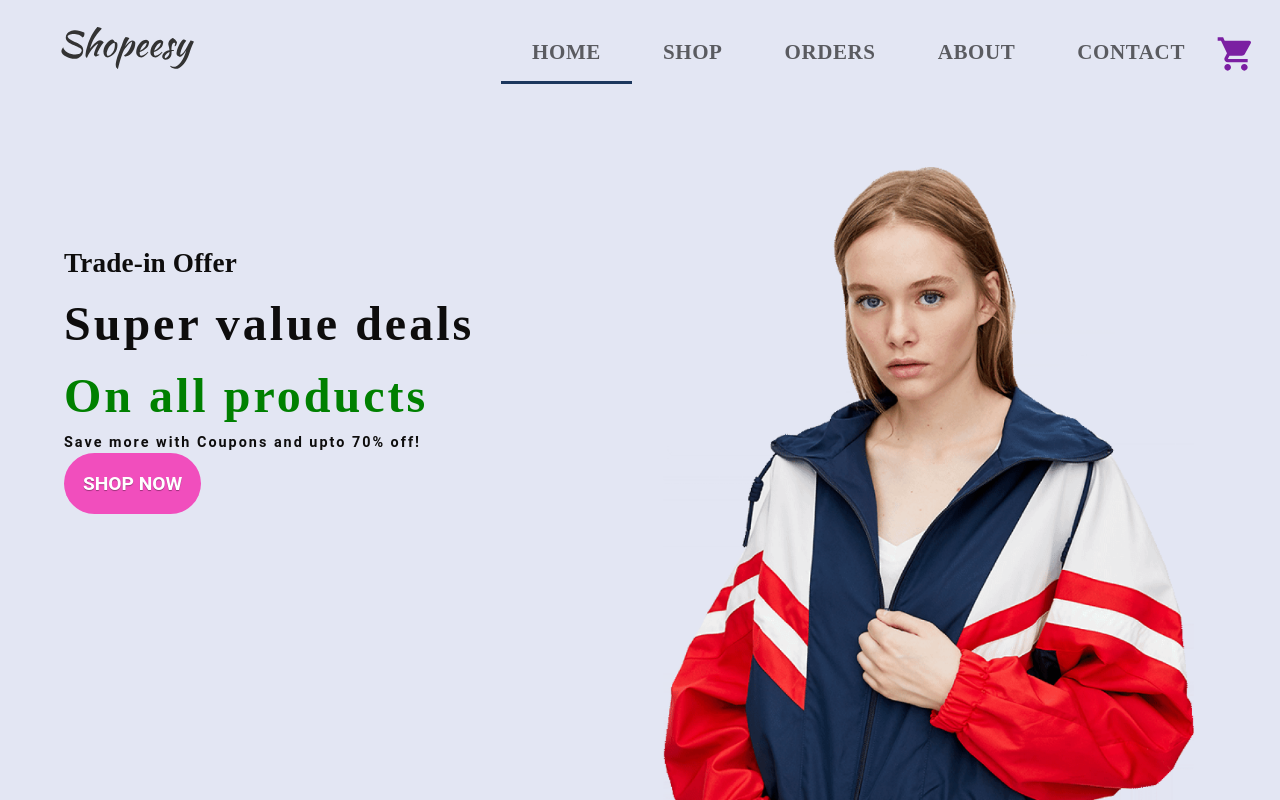
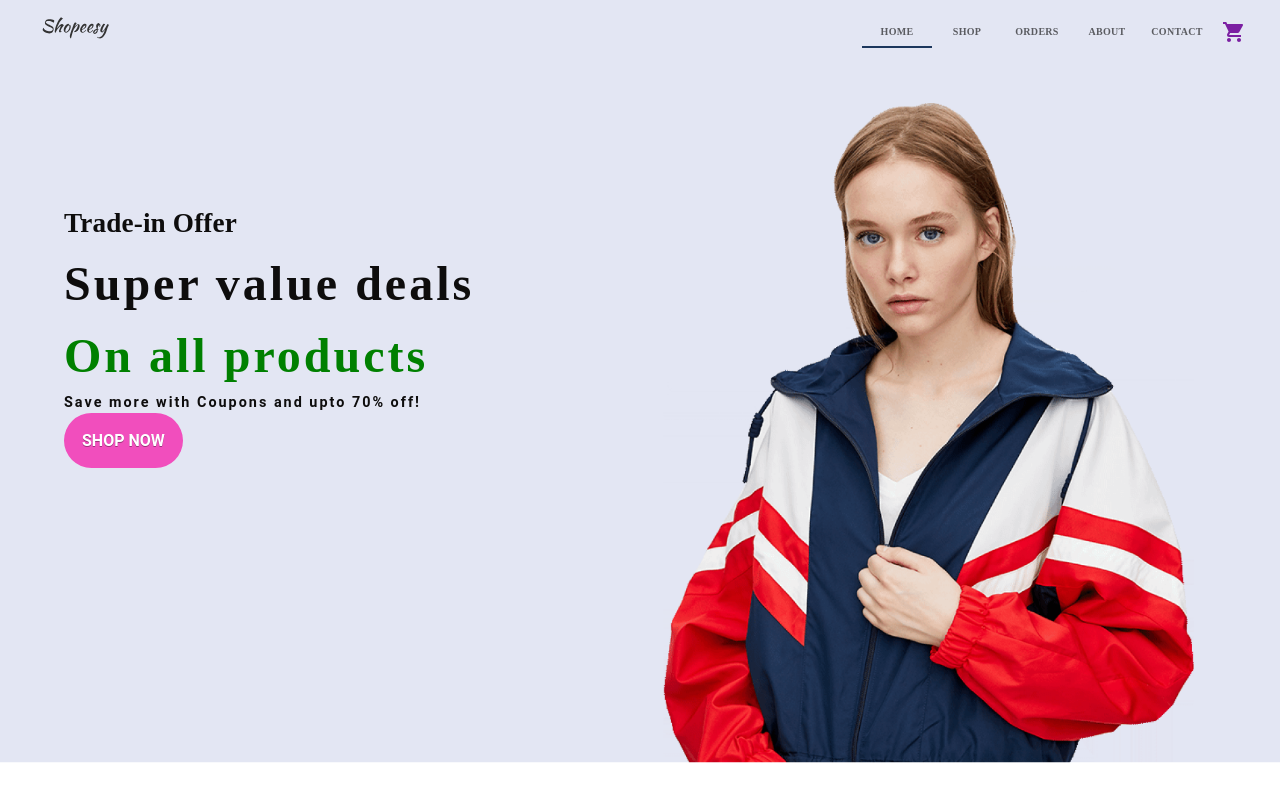
Before and after one commit to mansi10101/Shopeesy, a React (Create React App) app: page / in a window 1280 px wide. Shown: the top 800 px of the page. Built offline with nearby package versions, Linux system fonts and the light colour scheme.

Commit message:
Navbar styling

```diff
--- a/package.json
+++ b/package.json
@@ -1,6 +1,7 @@
 {
   "name": "shopeesy",
   "version": "0.1.0",
+  "homepage": "https://mansi10101.github.io/Shopeesy",
   "private": true,
   "dependencies": {
     "@emotion/react": "^11.10.5",
@@ -27,6 +28,8 @@
     "web-vitals": "^2.1.4"
   },
   "scripts": {
+    "predeploy": "npm run build --legacy-peer-deps",
+   "deploy": "gh-pages -d build",
     "start": "react-scripts start",
     "build": "react-scripts build",
     "test": "react-scripts test",
@@ -49,5 +52,8 @@
       "last 1 firefox version",
       "last 1 safari version"
     ]
+  },
+  "devDependencies": {
+    "gh-pages": "^5.0.0"
   }
 }
--- a/src/Components/Navbar/DrawerComponent.js
+++ b/src/Components/Navbar/DrawerComponent.js
@@ -55,7 +55,7 @@ function DrawerComponent() {
         </List>
       </Drawer>
       <IconButton onClick={() => setOpen(!open)}>
-        <MenuIcon sx={{ color: 'secondary.dark', fontSize: '2.7rem' }} />
+        <MenuIcon sx={{ color: 'secondary.dark' }} />
       </IconButton>
     </div>
   );
--- a/src/Components/Navbar/Router.js
+++ b/src/Components/Navbar/Router.js
@@ -4,18 +4,21 @@ import { Tabs, Tab, Box } from '@mui/material';
 import { ThemeProvider, useMediaQuery, useTheme } from '@mui/material';
 import styles from '../../stylesheets/Navbar.module.css';
 
-const Router = ({ show }) => {
+const Router = ({ show, mediaq }) => {
   var theme = useTheme();
   const isMobile = useMediaQuery(theme.breakpoints.up('md'));
   const style = {
     color: 'black',
-    fontSize: isMobile ? 21 : 22,
+    fontSize: mediaq ? 10 : 22,
     fontWeight: 'bold',
-    p: isMobile ? 2 : 5,
-    margin: '0px 15px',
     fontFamily: 'cursive',
     lineHeight: 'normal',
-    backgroundColor: "transparent"
+    backgroundColor: "transparent",
+    minWidth:"70px",
+    maxWidth:0,
+    padding:0,
+    margin:0,
+    minHeight: "30px"
   };
 
   return (
@@ -29,7 +32,7 @@ const Router = ({ show }) => {
           backgroundColor: show ? 'white' : '#E3E6F3',
         }}
       >
-        <Tabs centered>
+        <Tabs centered sx={{minHeight: "0px"}}>
           <NavLink
             to='/'
             className={({ isActive }) =>
--- a/src/Components/Navbar/index.js
+++ b/src/Components/Navbar/index.js
@@ -20,6 +20,8 @@ import { useCartContext } from '../../context/cart_context';
 const Navbar = () => {
   const [show, setShow] = React.useState(false);
   const {total_item} = useCartContext();
+    const isMobile = useMediaQuery('(max-width:800px)');
+    const mediaq = useMediaQuery('(min-width:800px)');
 
   useEffect(() => {
     window.addEventListener('scroll', () => {
@@ -46,9 +48,11 @@ const Navbar = () => {
     zIndex: 1,
     transitionTimingFunction: 'ease-in',
     transition: 'all 0.3s',
+    maxHeight: '10vh',
   };
   theme = useTheme();
-  const isMobile = useMediaQuery(theme.breakpoints.down('md'));
+
+
   return (
     <ThemeProvider theme={theme}>
       <div className={styles.nav}>
@@ -56,15 +60,15 @@ const Navbar = () => {
           <CssBaseline />
           <Toolbar className={styles.navcontent}>
             <div>
-              <LogoSVG width='200px'/>
+              <LogoSVG width='100px'/>
             </div>
             <div className={styles.router}>
-              <div>{!isMobile && <Router show={show} />}</div>
+              <div>{!isMobile && <Router show={show} mediaq={mediaq} />}</div>
               <div>
                 <Link to={"/cart"} >
                 <Badge badgeContent={total_item} color="primary">
                 <ShoppingCartIcon
-                  sx={{ color: 'secondary.dark', fontSize: '2.5rem' }}
+                  sx={{ color: 'secondary.dark', fontDecoration:"none" }}
                 />
                  </Badge>
                 </Link>
--- a/src/stylesheets/Home.module.css
+++ b/src/stylesheets/Home.module.css
@@ -1,7 +1,7 @@
 
 /* The hero image */
 .heroImage {
-  margin-top: 3rem;
+  margin-top: 2vh;
   /* height: ; */
   position: center;
   size: cover;
@@ -212,9 +212,9 @@
       display: block;
       font-size: 0.5rem;
     }
-    .heroImage {
+    /* .heroImage {
       margin-top: 2.7rem;
-    }
+    } */
     #mbanner h2{
       font-size: 1rem;
     }
@@ -287,7 +287,7 @@
       font-size: 0.9rem;
       letter-spacing: 2px;
     }
-    htbutton{
+    .htbutton{
       font-size: 1rem;
     }
     .banner_box{
--- a/src/stylesheets/Navbar.module.css
+++ b/src/stylesheets/Navbar.module.css
@@ -9,24 +9,17 @@
 }
 
 .active {
-    border-bottom: 3px solid #1c375d;
+    border-bottom: 2px solid #1c375d;
 }
 
-.inactive:before {
+.inactive{
     content: "";
-    position: absolute;
-    height: 3px;
-    background-color: #1c375d;
-    width:0;
-    transition: 0.5s;
+    transition: transform 200ms;
 }
 
 .inactive:hover{
-    transition: 0.5s;
-    background-color: transparent;
-}
-.inactive:hover:before {
-    width: 20%;
+    color:rgb(204, 215, 224);
+    transform: scale(1.25);
 }
 
 
@@ -41,7 +34,7 @@
     text-align: center;
     display: block;
     color: black;
-    font-size: 1.5rem;
+    font-size: 1rem;
     font-family: Arial, Helvetica, sans-serif;
     padding: 14px 16px;
     text-decoration: none;
@@ -57,7 +50,7 @@
 
 @media screen and (min-width: 500px) and (max-width: 900px) {
     .navlinks {
-        font-size: 1.2rem;
+        font-size: 1rem;
         padding: 5px 10px;
     }
 }
@@ -65,6 +58,7 @@
 .router {
     display: flex;
     align-items: center;
+    gap: 10px;
     /* width:100vh; */
 }
 
```
Also changed, not shown: 1 other file (tests, documents, lock files or other folders).
